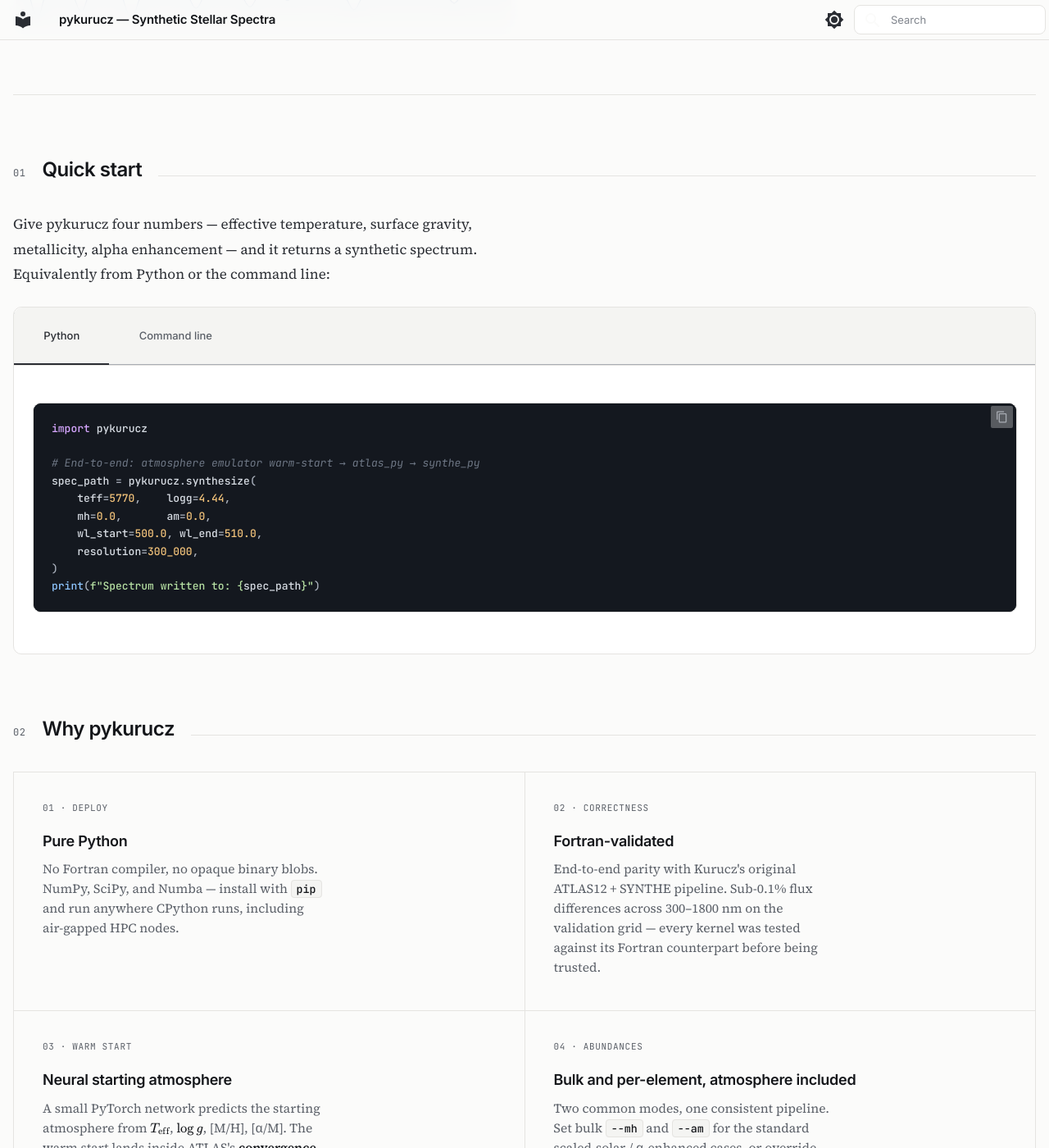
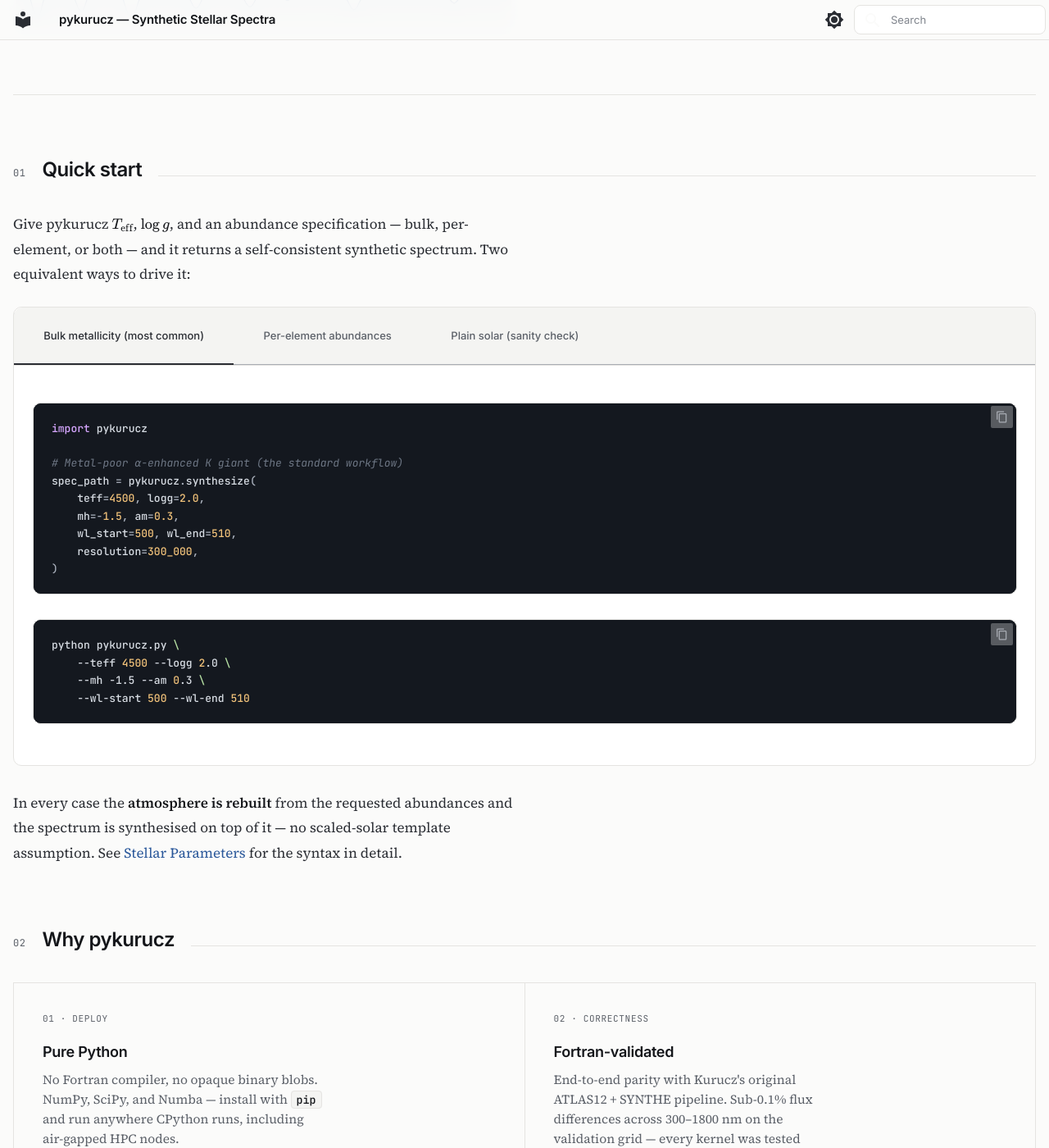
Before and after one commit to emk255/pykurucz, an MkDocs documentation site: the page built from docs/index.md, in a window 1280 px wide and 1400 px high, scrolled down 1016 px. Shown: the whole window at 82% size. Built offline with MkDocs 1.6.1 and Material for MkDocs 9.7.7, drawn with Linux system fonts in a browser that asks for light colours; the version menu is left out.

Commit message:
Quick Start: lead with bulk + per-element abundance examples
The homepage Quick Start tabs were showing scaled-solar only. Replaced with
three tabs:
  - "Bulk metallicity (most common)" — --mh / --am for the standard
    halo / α-rich workflow
  - "Per-element abundances" — --abund / abundances={Z:offset} for CEMP,
    Ap, peculiar patterns
  - "Plain solar (sanity check)" — minimal invocation

The lead paragraph notes the atmosphere is rebuilt from whatever
abundance pattern is supplied and links to the Abundances section in
the user guide.

Co-Authored-By: Claude Opus 4.7 <noreply@anthropic.com>

````diff
--- a/docs/index.md
+++ b/docs/index.md
@@ -70,33 +70,65 @@ honoring the legacy of **Robert L. Kurucz** (1944–2025)
   <span class="pk-section-head__title">Quick start</span>
 </div>
 
-Give pykurucz four numbers — effective temperature, surface gravity, metallicity, alpha enhancement — and it returns a synthetic spectrum. Equivalently from Python or the command line:
+Give pykurucz $T_{\rm eff}$, $\log g$, and an abundance specification — bulk, per-element, or both — and it returns a self-consistent synthetic spectrum. Two equivalent ways to drive it:
 
-=== "Python"
+=== "Bulk metallicity (most common)"
 
     ```python
     import pykurucz
 
-    # End-to-end: atmosphere emulator warm-start → atlas_py → synthe_py
+    # Metal-poor α-enhanced K giant (the standard workflow)
     spec_path = pykurucz.synthesize(
-        teff=5770,    logg=4.44,
-        mh=0.0,       am=0.0,
-        wl_start=500.0, wl_end=510.0,
+        teff=4500, logg=2.0,
+        mh=-1.5, am=0.3,
+        wl_start=500, wl_end=510,
         resolution=300_000,
     )
-    print(f"Spectrum written to: {spec_path}")
     ```
-
-=== "Command line"
 
     ```bash
     python pykurucz.py \
-        --teff 5770 --logg 4.44 \
-        --wl-start 500 --wl-end 510 \
-        --resolution 300000
+        --teff 4500 --logg 2.0 \
+        --mh -1.5 --am 0.3 \
+        --wl-start 500 --wl-end 510
+    ```
 
-    # ✓ wrote results/spec/t05770g4.44_mh+0.00_am+0.00_500_510.spec
+=== "Per-element abundances"
+
+    ```python
+    import pykurucz
+
+    # CEMP-s star: Fe-poor, C and Ba enhanced
+    spec_path = pykurucz.synthesize(
+        teff=4800, logg=1.5,
+        abundances={26: -2.5, 6: +1.2, 56: +1.0},  # Z → dex offset
+        wl_start=400, wl_end=700,
+    )
     ```
+
+    ```bash
+    python pykurucz.py \
+        --teff 4800 --logg 1.5 \
+        --abund Fe:-2.5 --abund C:+1.2 --abund Ba:+1.0 \
+        --wl-start 400 --wl-end 700
+    ```
+
+=== "Plain solar (sanity check)"
+
+    ```python
+    import pykurucz
+    spec_path = pykurucz.synthesize(
+        teff=5770, logg=4.44, mh=0.0, am=0.0,
+        wl_start=500, wl_end=510,
+    )
+    ```
+
+    ```bash
+    python pykurucz.py --teff 5770 --logg 4.44 \
+        --wl-start 500 --wl-end 510
+    ```
+
+In every case the **atmosphere is rebuilt** from the requested abundances and the spectrum is synthesised on top of it — no scaled-solar template assumption. See [Stellar Parameters](user-guide/from-parameters.md#abundances) for the syntax in detail.
 
 
 <div class="pk-section-head">
````
